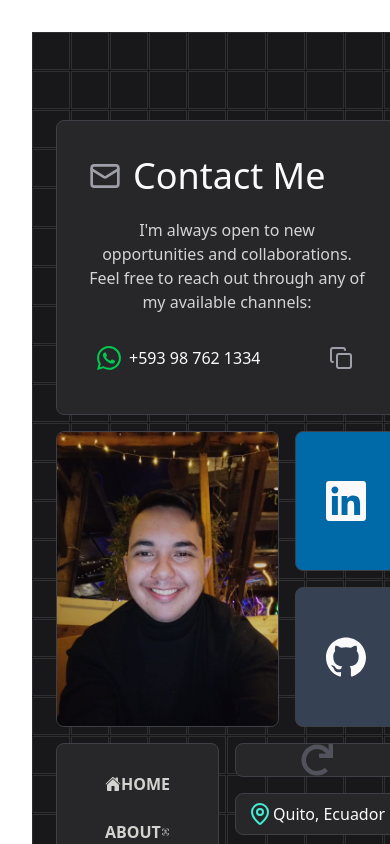
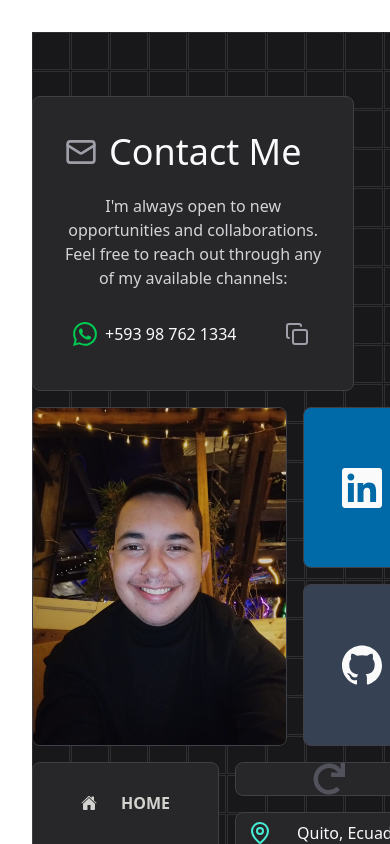
Before and after one commit to CodeINN95612/damian-briones-portfolio, a React (Vite) app: page / in a window 390 px wide. Both pictures are taken after a click on the button "Contact me". Shown: the top 844 px of the page. Built offline with nearby package versions, Linux system fonts and the light colour scheme.

Commit message:
full refactor of animated components beginning with header. TODO others.

```diff
--- a/src/components/VentoGrid.tsx
+++ b/src/components/VentoGrid.tsx
@@ -99,12 +99,7 @@ export const VentoGrid = () => {
       className="grid grid-cols-6 gap-4 grid-flow-dense z-[5] md:grid-cols-12 md:max-w-4xl "
     >
       <EmptyBox />
-      <AnimatedHeaderBox
-        alias={myInfo.alias}
-        title={myInfo.title}
-        about={myInfo.about_me.head}
-        contactOptions={contactOptions}
-      />
+      <AnimatedHeaderBox contactOptions={contactOptions} />
       {renderImageOrExperienceBox(activeSection)}
       <AnimatedMenuBox
         hidden={false}
--- a/src/components/animated-ui/AnimatedBox.tsx
+++ b/src/components/animated-ui/AnimatedBox.tsx
@@ -1,31 +1,23 @@
-import {
-  AnimatePresence,
-  type HTMLMotionProps,
-  motion,
-  type Variants,
-} from "framer-motion";
-import { useContext } from "react";
+import { type HTMLMotionProps, motion, type Variants } from "framer-motion";
 import { twMerge } from "tailwind-merge";
-import { SectionContext } from "../../context/SectionContext";
 
 export type AnimatedBoxProps = {
   className?: string;
-  sectionAnimated?: boolean;
-  animatedClassName?: string;
-} & HTMLMotionProps<"div">;
+  children?: React.ReactNode;
+} & Omit<HTMLMotionProps<"div">, "children">;
 
 export function AnimatedBox({
   className,
-  sectionAnimated,
-  animatedClassName,
   children,
   ...rest
 }: AnimatedBoxProps) {
-  const { activeSection } = useContext(SectionContext);
-
   return (
     <motion.div
+      key="box"
       variants={boxVariants}
+      initial="initial"
+      animate="animate"
+      exit="exit"
       transition={{
         type: "spring",
         mass: 3,
@@ -38,22 +30,7 @@ export function AnimatedBox({
       )}
       {...rest}
     >
-      {sectionAnimated ? (
-        <AnimatePresence mode="wait">
-          <motion.div
-            key={activeSection}
-            initial={{ opacity: 0, y: 10 }}
-            animate={{ opacity: 1, y: 0 }}
-            exit={{ opacity: 0, y: -10 }}
-            transition={{ duration: 0.3 }}
-            className={twMerge("h-full w-full", animatedClassName)}
-          >
-            {children}
-          </motion.div>
-        </AnimatePresence>
-      ) : (
-        children
-      )}
+      {children}
     </motion.div>
   );
 }
@@ -69,4 +46,9 @@ const boxVariants: Variants = {
     y: 0,
     opacity: 1,
   },
+  exit: {
+    scale: 0.5,
+    y: -50,
+    opacity: 0,
+  },
 };
--- a/src/components/animated-ui/AnimatedFreelanceBox.tsx
+++ b/src/components/animated-ui/AnimatedFreelanceBox.tsx
@@ -24,10 +24,10 @@ export const AnimatedFreelanceBox = ({
           <div key={index} className="rounded-lg">
             <div className="flex justify-between">
               <h4 className="text-zinc-100">{job.project}</h4>
-              <p>-</p>
+              <p className="text-zinc-500">-</p>
               <p className="text-zinc-300">{job.client}</p>
             </div>
-            <p className="text-zinc-300 text-sm">{job.description}</p>
+            <p className="text-zinc-400 text-sm">{job.description}</p>
             <div className="mt-1 flex flex-wrap gap-1">
               {job.skills.map((skill, skillIndex) => (
                 <SkillTag key={skillIndex} skill={skill} size="xs" />
--- a/src/components/animated-ui/AnimatedGridMainBackground.tsx
+++ b/src/components/animated-ui/AnimatedGridMainBackground.tsx
@@ -6,7 +6,7 @@ type Props = {
 
 export const AnimatedGridMainBackground = ({ children }: Props) => {
   return (
-    <main className="relative w-screen min-h-screen flex flex-col overflow-hidden items-center justify-center gap-6 bg-zinc-900 text-zinc-50 p-6">
+    <main className="relative w-screen min-h-screen flex flex-col overflow-hidden items-center justify-center gap-6 bg-zinc-900 text-zinc-50">
       <div className="absolute inset-0 z-0 grid grid-cols-10 opacity-10 gap-px sm:grid-cols-15 md:grid-cols-20 lg:grid-cols-25">
         {Array.from({ length: 500 }).map((_, index) => (
           <motion.div
--- a/src/components/animated-ui/AnimatedHeaderBox.tsx
+++ b/src/components/animated-ui/AnimatedHeaderBox.tsx
@@ -1,13 +1,9 @@
-import { FiArrowRight } from "react-icons/fi";
-import { AnimatedBox } from "./AnimatedBox";
-import { SectionContext, type Section } from "../../context/SectionContext";
+import { AnimatedContactHeaderBox } from "./header/AnimatedContactHeaderBox";
+import { AnimatedAboutMeHeaderBox } from "./header/AnimatedAboutMeHeaderBox";
+import { AnimatedExperienceHeaderBox } from "./header/AnimatedExperienceHeaderBox";
+import { AnimatedTitleHeaderBox } from "./header/AnimatedTitleHeaderBox";
+import { SectionContext } from "../../context/SectionContext";
 import { useContext } from "react";
-import {
-  BriefcaseBusiness,
-  CopyIcon,
-  MailIcon,
-  PersonStandingIcon,
-} from "lucide-react";
 
 export type ContactOption = {
   label: string;
@@ -17,124 +13,25 @@ export type ContactOption = {
 };
 
 export type AnimatedHeaderBoxProps = {
-  alias: string;
-  title: string;
-  about: string;
   contactOptions: ContactOption[];
 };
 
 export const AnimatedHeaderBox = ({
-  alias,
-  title,
-  about,
   contactOptions,
 }: AnimatedHeaderBoxProps) => {
-  const { activeSection, setActiveSection } = useContext(SectionContext);
+  const { activeSection } = useContext(SectionContext);
 
-  return (
-    <AnimatedBox
-      className="col-span-6 md:col-span-5 row-span-2 p-0"
-      sectionAnimated
-    >
-      {activeSection === "contact"
-        ? renderAnimatedContactSection(contactOptions)
-        : activeSection == "about"
-        ? renderAboutMeSection(about)
-        : activeSection === "experience"
-        ? renderExperienceHeader()
-        : renderHeaderSection(alias, title, setActiveSection)}
-    </AnimatedBox>
-  );
+  if (activeSection === "contact") {
+    return <AnimatedContactHeaderBox contactOptions={contactOptions} />;
+  }
+
+  if (activeSection === "about") {
+    return <AnimatedAboutMeHeaderBox />;
+  }
+
+  if (activeSection === "experience") {
+    return <AnimatedExperienceHeaderBox />;
+  }
+
+  return <AnimatedTitleHeaderBox />;
 };
-
-const renderHeaderSection = (
-  alias: string,
-  title: string,
-  setActiveSection: (section: Section) => void
-) => {
-  return (
-    <div className="p-6">
-      <h1 className=" text-4xl font-medium  mt-5 leading-tight">
-        Hi, I'm {alias}.
-      </h1>
-      <p className="text-4xl font-medium leading-tight text-zinc-400 mb-10">
-        I'm a {title}.
-      </p>
-      <button
-        className="flex items-center gap-1 text-teal-300 hover:underline"
-        onClick={() => setActiveSection("contact")}
-      >
-        Contact me <FiArrowRight />
-      </button>
-    </div>
-  );
-};
-
-const renderAnimatedContactSection = (contactOptions: ContactOption[]) => {
-  return (
-    <div className="p-8 space-y-5">
-      <h2 className="text-4xl font-medium leading-tight flex items-center gap-3">
-        <MailIcon className="size-8 text-zinc-400" /> Contact Me
-      </h2>
-      <p className="text-zinc-300">
-        I'm always open to new opportunities and collaborations. Feel free to
-        reach out through any of my available channels:
-      </p>
-      <div className="grid grid-cols-1 gap-2">
-        {contactOptions.map((option, idx) => (
-          <div
-            key={idx}
-            className="flex items-center gap-3 p-2 rounded bg-zinc-800 hover:bg-zinc-700 transition group cursor-pointer"
-          >
-            <a
-              href={option.link}
-              target="_blank"
-              rel="noopener noreferrer"
-              className="flex items-center gap-2 flex-1"
-              title={option.label}
-            >
-              <span className="text-xl">{option.icon}</span>
-              <span className="truncate">{option.value}</span>
-            </a>
-            <button
-              className="ml-2 p-1 rounded hover:bg-zinc-600 transition cursor-pointer"
-              title={`Copy ${option.label}`}
-              onClick={() => {
-                navigator.clipboard.writeText(option.value);
-              }}
-            >
-              <CopyIcon className="size-6 text-zinc-400" />
-            </button>
-          </div>
-        ))}
-      </div>
-    </div>
-  );
-};
-
-const renderAboutMeSection = (aboutText: string) => {
-  return (
-    <div className="p-8 space-y-5 text-justify">
-      <h2 className="text-4xl font-medium leading-tight flex items-center gap-3">
-        <PersonStandingIcon className="size-8 text-zinc-400" /> About Me
-      </h2>
-      <p className="text-zinc-300">{aboutText}</p>
-    </div>
-  );
-};
-
-const renderExperienceHeader = () => {
-  return (
-    <div className="p-8 space-y-5">
-      <h2 className="text-4xl font-medium leading-tight flex items-center gap-3">
-        <BriefcaseBusiness className="size-8 text-zinc-400" /> Experience
-      </h2>
-      <p className="text-zinc-300">
-        I have actual hands on experience in software development, working with
-        teams of different sizes.
-        <br />
-        Here are some of my professional experiences:
-      </p>
-    </div>
-  );
-};
--- a/src/components/animated-ui/AnimatedImageAboutBox.tsx
+++ b/src/components/animated-ui/AnimatedImageAboutBox.tsx
@@ -18,10 +18,7 @@ export const AnimatedImageAboutBox = ({
   const { activeSection } = useContext(SectionContext);
 
   return (
-    <AnimatedBox
-      className="col-span-4 row-span-4 p-0 overflow-hidden"
-      sectionAnimated
-    >
+    <AnimatedBox className="col-span-4 row-span-4 p-0 overflow-hidden">
       {activeSection === "about"
         ? renderSnapshotSection(snapshot)
         : renderImageSection(imagePath)}
--- a/src/components/animated-ui/AnimatedStackHobbiesBox.tsx
+++ b/src/components/animated-ui/AnimatedStackHobbiesBox.tsx
@@ -22,11 +22,7 @@ export const AnimatesStackHobbiesBox = ({
 }: AnimatedStackHobbiesBoxProps) => {
   const { activeSection } = useContext(SectionContext);
   return (
-    <AnimatedBox
-      className="col-span-5 row-span-2"
-      sectionAnimated
-      animatedClassName="grid grid-cols-4 gap-4"
-    >
+    <AnimatedBox className="col-span-5 row-span-2 grid grid-cols-4 gap-4">
       {activeSection === "about" ? renderHobbies(hobbies) : renderStack(stack)}
       {/* <div className="col-span-2 flex items-center justify-center">
         <motion.h2 whileHover={{ scale: 1.1 }} className="font-bold text-xl">
--- /dev/null
+++ b/src/components/animated-ui/header/AnimatedAboutMeHeaderBox.tsx
@@ -0,0 +1,16 @@
+import { PersonStandingIcon } from "lucide-react";
+import { AnimatedBox } from "../AnimatedBox";
+import { myInfo } from "../../../assets/data";
+
+export const AnimatedAboutMeHeaderBox = () => {
+  return (
+    <AnimatedBox className="col-span-5 row-span-2 p-0">
+      <div className="p-8 space-y-5 text-justify">
+        <h2 className="text-4xl font-medium leading-tight flex items-center gap-3">
+          <PersonStandingIcon className="size-8 text-zinc-400" /> About Me
+        </h2>
+        <p className="text-zinc-300">{myInfo.about_me.head}</p>
+      </div>
+    </AnimatedBox>
+  );
+};
--- /dev/null
+++ b/src/components/animated-ui/header/AnimatedContactHeaderBox.tsx
@@ -0,0 +1,60 @@
+import { CopyIcon, MailIcon } from "lucide-react";
+import { AnimatedBox } from "../AnimatedBox";
+
+export type ContactOption = {
+  label: string;
+  icon: React.ReactNode;
+  value: string;
+  link: string;
+};
+
+export type AnimatedContactHeaderBoxProps = {
+  contactOptions: ContactOption[];
+};
+
+//TODO: Remove contact options from props and use info
+export const AnimatedContactHeaderBox = ({
+  contactOptions,
+}: AnimatedContactHeaderBoxProps) => {
+  return (
+    <AnimatedBox className="col-span-5 row-span-2 p-0">
+      <div className="p-8 space-y-5">
+        <h2 className="text-4xl font-medium leading-tight flex items-center gap-3">
+          <MailIcon className="size-8 text-zinc-400" /> Contact Me
+        </h2>
+        <p className="text-zinc-300">
+          I'm always open to new opportunities and collaborations. Feel free to
+          reach out through any of my available channels:
+        </p>
+        <div className="grid grid-cols-1 gap-2">
+          {contactOptions.map((option, idx) => (
+            <div
+              key={idx}
+              className="flex items-center gap-3 p-2 rounded bg-zinc-800 hover:bg-zinc-700 transition group cursor-pointer"
+            >
+              <a
+                href={option.link}
+                target="_blank"
+                rel="noopener noreferrer"
+                className="flex items-center gap-2 flex-1"
+                title={option.label}
+              >
+                <span className="text-xl">{option.icon}</span>
+                <span className="truncate">{option.value}</span>
+              </a>
+              <button
+                className="ml-2 p-1 rounded hover:bg-zinc-600 transition cursor-pointer"
+                title={`Copy ${option.label}`}
+                onClick={() => {
+                  navigator.clipboard.writeText(option.value);
+                }}
+              >
+                <CopyIcon className="size-6 text-zinc-400" />
+              </button>
+            </div>
+          ))}
+        </div>
+      </div>
+    </AnimatedBox>
+  );
+};
--- /dev/null
+++ b/src/components/animated-ui/header/AnimatedExperienceHeaderBox.tsx
@@ -0,0 +1,21 @@
+import { BriefcaseBusiness } from "lucide-react";
+import { AnimatedBox } from "../AnimatedBox";
+
+//TODO: get text from info
+export const AnimatedExperienceHeaderBox = () => {
+  return (
+    <AnimatedBox className="col-span-5 row-span-2 p-0">
+      <div className="p-8 space-y-5">
+        <h2 className="text-4xl font-medium leading-tight flex items-center gap-3">
+          <BriefcaseBusiness className="size-8 text-zinc-400" /> Experience
+        </h2>
+        <p className="text-zinc-300">
+          I have actual hands on experience in software development, working
+          with teams of different sizes.
+          <br />
+          Here are some of my professional experiences:
+        </p>
+      </div>
+    </AnimatedBox>
+  );
+};
--- /dev/null
+++ b/src/components/animated-ui/header/AnimatedTitleHeaderBox.tsx
@@ -0,0 +1,27 @@
+import { useContext } from "react";
+import { SectionContext } from "../../../context/SectionContext";
+import { AnimatedBox } from "../AnimatedBox";
+import { myInfo } from "../../../assets/data";
+import { FiArrowRight } from "react-icons/fi";
+
+export const AnimatedTitleHeaderBox = () => {
+  const { setActiveSection } = useContext(SectionContext);
+  return (
+    <AnimatedBox className="col-span-5 row-span-2 p-0">
+      <div className="p-6">
+        <h1 className=" text-4xl font-medium  mt-5 leading-tight">
+          Hi, I'm {myInfo.alias}.
+        </h1>
+        <p className="text-4xl font-medium leading-tight text-zinc-400 mb-10">
+          I'm a {myInfo.title}.
+        </p>
+        <button
+          className="flex items-center gap-1 text-teal-300 hover:underline"
+          onClick={() => setActiveSection("contact")}
+        >
+          Contact me <FiArrowRight />
+        </button>
+      </div>
+    </AnimatedBox>
+  );
+};
--- a/src/components/ui/skill-tag.ts
+++ b/src/components/ui/skill-tag.ts
@@ -1,7 +1,7 @@
 import { cva, type VariantProps } from "class-variance-authority";
 
 export const skillTagVariants = cva(
-  "border rounded px-2 py-1 text-zinc-300 border-zinc-600",
+  "border rounded px-2 py-1 text-zinc-300 border-zinc-600 hover:bg-zinc-700 transition-colors",
   {
     variants: {
       size: {
```
